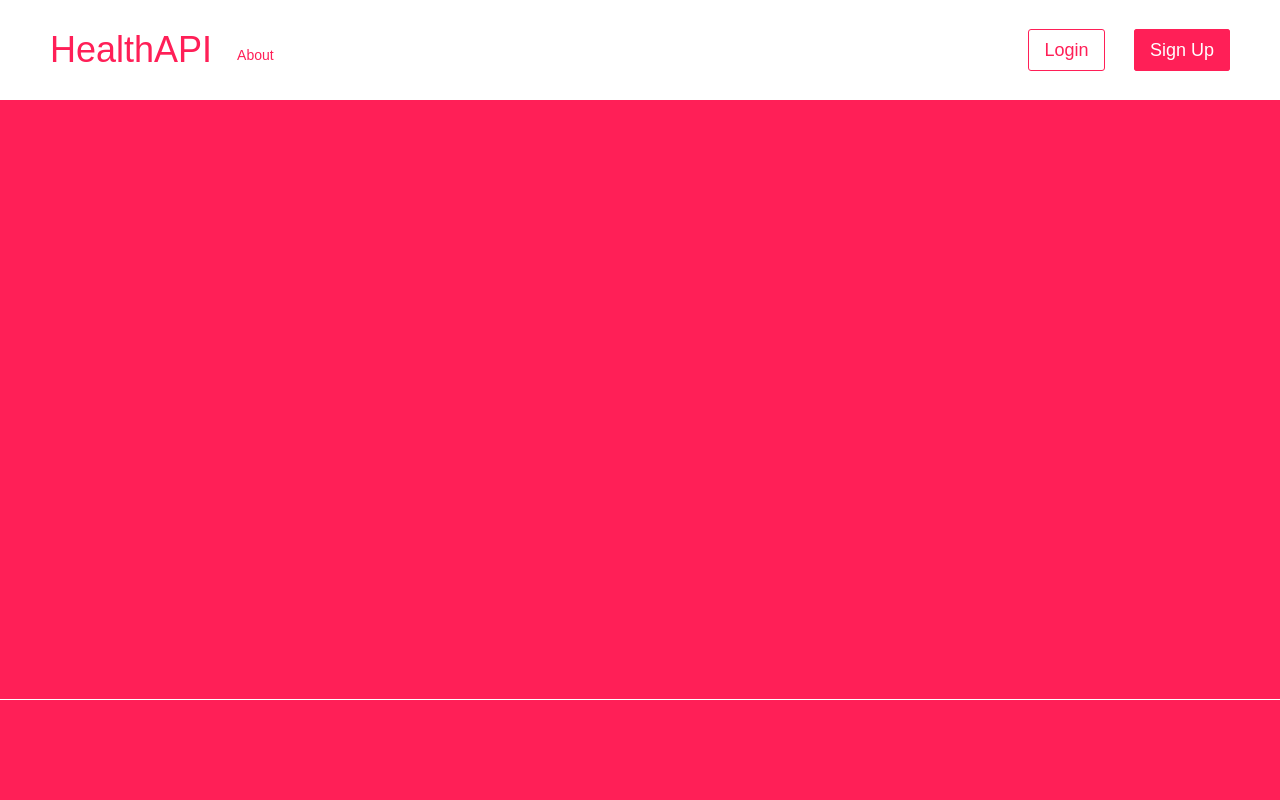
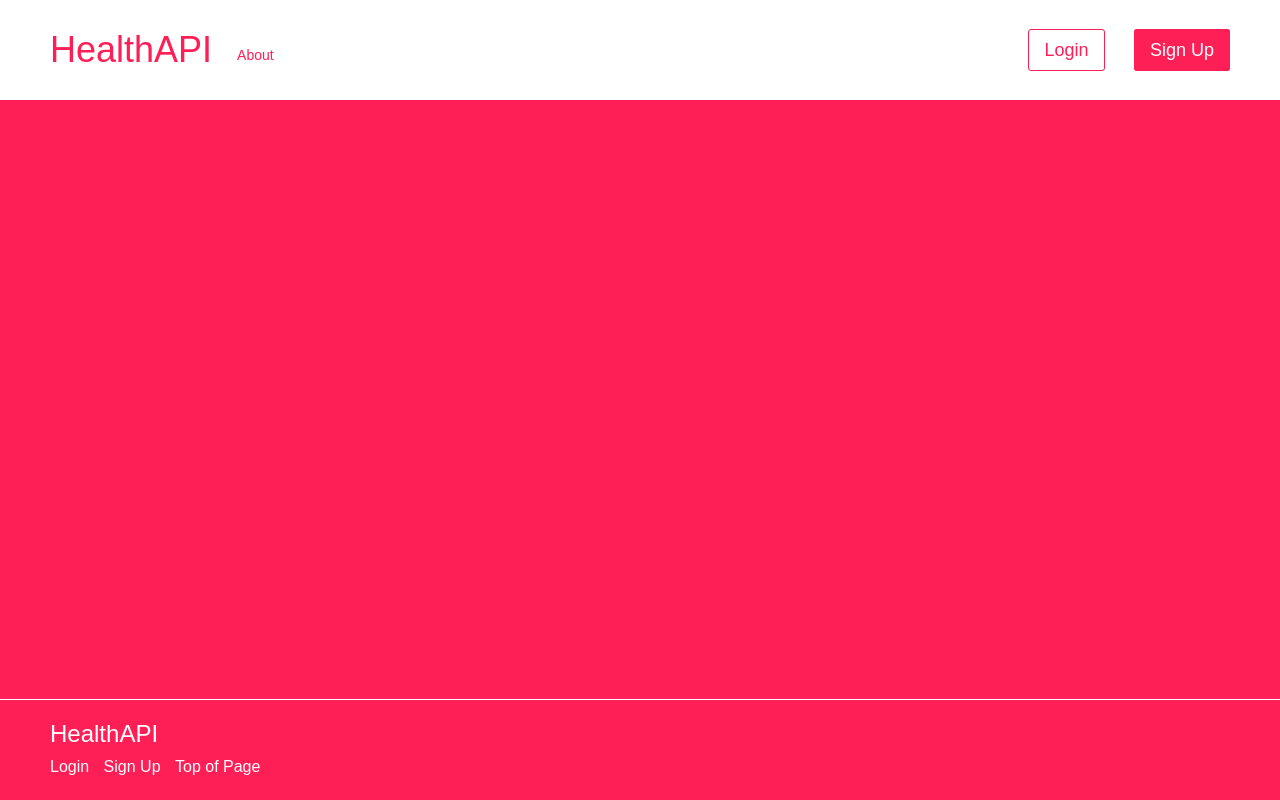
Before and after one commit to durksteed13/Health-API, a plain HTML site: page index.html in a window 1280 px wide. Drawn offline with nearby package versions, Linux system fonts and the light colour scheme.

Commit message:
footer setup

```diff
--- a/footer.html
+++ b/footer.html
@@ -1,3 +1,8 @@
 <div id="footer">
-
+	<div style="margin-top: 20px;"><a class="logo-container" id="footer-logo" href="">HealthAPI</a></div>
+	<ul class="footer-list">
+		<li><a href="">Login</a></li>
+		<li><a href="">Sign Up</a></li>
+		<li><a href="#header">Top of Page</a></li>
+	</ul>
 </div>
--- a/style.css
+++ b/style.css
@@ -63,3 +63,19 @@ main {
 	border-top: 1px solid #FFF;
   	background-color: #FF1F57;
 }
+#footer-logo {
+	color: #FFF;
+	font-size: 24px;
+}
+.footer-list {
+	list-style: none;
+	margin: 10px 0px 0px 0px;
+}
+.footer-list li {
+	display: inline-block;
+	margin: 0px 0px 0px 10px;
+}
+.footer-list li a {
+	color: #FFF;
+	text-decoration: none;
+}
```
